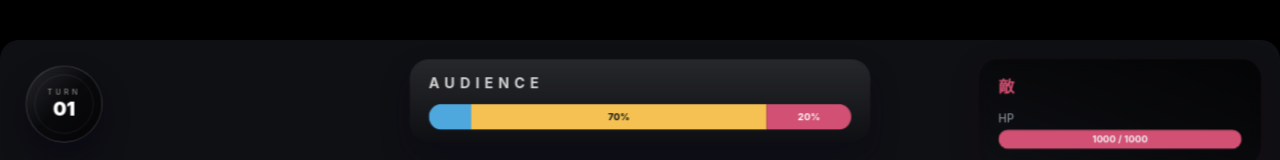
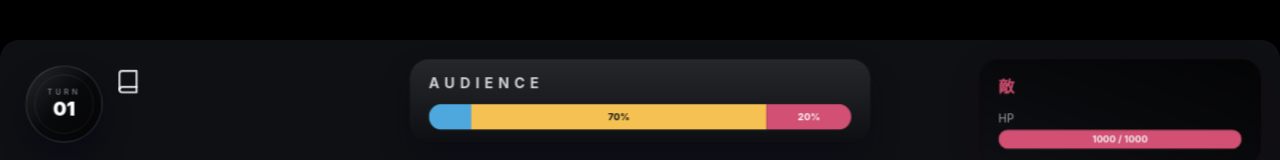
Before and after one commit to naolab/magical-arena-sim, a Next.js app: page /battle in a window 1280 px wide. Shown: the top 160 px of the page. Built offline with nearby package versions, Linux system fonts and the light colour scheme.

Commit message:
feat: バトル画面にルール表示機能を追加
バトル画面の左上にルールアイコンを設置し、クリックでルールモーダルを表示できるようにした。

- `BookIcon.tsx` を新規作成
- バトル画面にアイコンボタンと `RulesModal` を配置

```diff
--- a/src/app/battle/page.tsx
+++ b/src/app/battle/page.tsx
@@ -9,6 +9,8 @@ import { CommandBubbles } from '@/components/battle/CommandBubbles';
 import { ActionButtons } from '@/components/battle/ActionButtons';
 import { BattleResult } from '@/components/battle/BattleResult';
 import { ActionShowdown } from '@/components/battle/ActionShowdown';
+import { RulesModal } from '@/components/RulesModal';
+import { BookIcon } from '@/components/ui/BookIcon';
 
 const BASE_STAGE_WIDTH = 1600;
 const BASE_STAGE_HEIGHT = 900;
@@ -33,6 +35,7 @@ export default function BattlePage() {
   } = useBattle();
 
   const [viewportSize, setViewportSize] = useState({ width: BASE_STAGE_WIDTH, height: BASE_STAGE_HEIGHT });
+  const [isRulesOpen, setIsRulesOpen] = useState(false);
 
   useEffect(() => {
     const handleResize = () => {
@@ -103,6 +106,14 @@ export default function BattlePage() {
             </div>
           </div>
 
+          <button
+            onClick={() => setIsRulesOpen(true)}
+            className="absolute left-36 top-9 z-10 text-white/80 transition-colors hover:text-white"
+            aria-label="ルールを表示"
+          >
+            <BookIcon className="h-8 w-8" />
+          </button>
+
           <div className="absolute left-6 bottom-6 w-[22%] max-w-sm">
             <PlayerStatus player={player} />
           </div>
@@ -132,6 +143,8 @@ export default function BattlePage() {
       </div>
 
       {phase === 'ended' && winner && <BattleResult winner={winner} onReset={reset} />}
+
+      <RulesModal isOpen={isRulesOpen} onClose={() => setIsRulesOpen(false)} />
     </main>
   );
 }
--- /dev/null
+++ b/src/components/ui/BookIcon.tsx
@@ -0,0 +1,21 @@
+import type { SVGProps } from 'react';
+
+export function BookIcon(props: SVGProps<SVGSVGElement>) {
+  return (
+    <svg
+      {...props}
+      xmlns="http://www.w3.org/2000/svg"
+      width="24"
+      height="24"
+      viewBox="0 0 24 24"
+      fill="none"
+      stroke="currentColor"
+      strokeWidth="2"
+      strokeLinecap="round"
+      strokeLinejoin="round"
+    >
+      <path d="M4 19.5A2.5 2.5 0 0 1 6.5 17H20" />
+      <path d="M6.5 2H20v20H6.5A2.5 2.5 0 0 1 4 19.5v-15A2.5 2.5 0 0 1 6.5 2z" />
+    </svg>
+  );
+}
```
